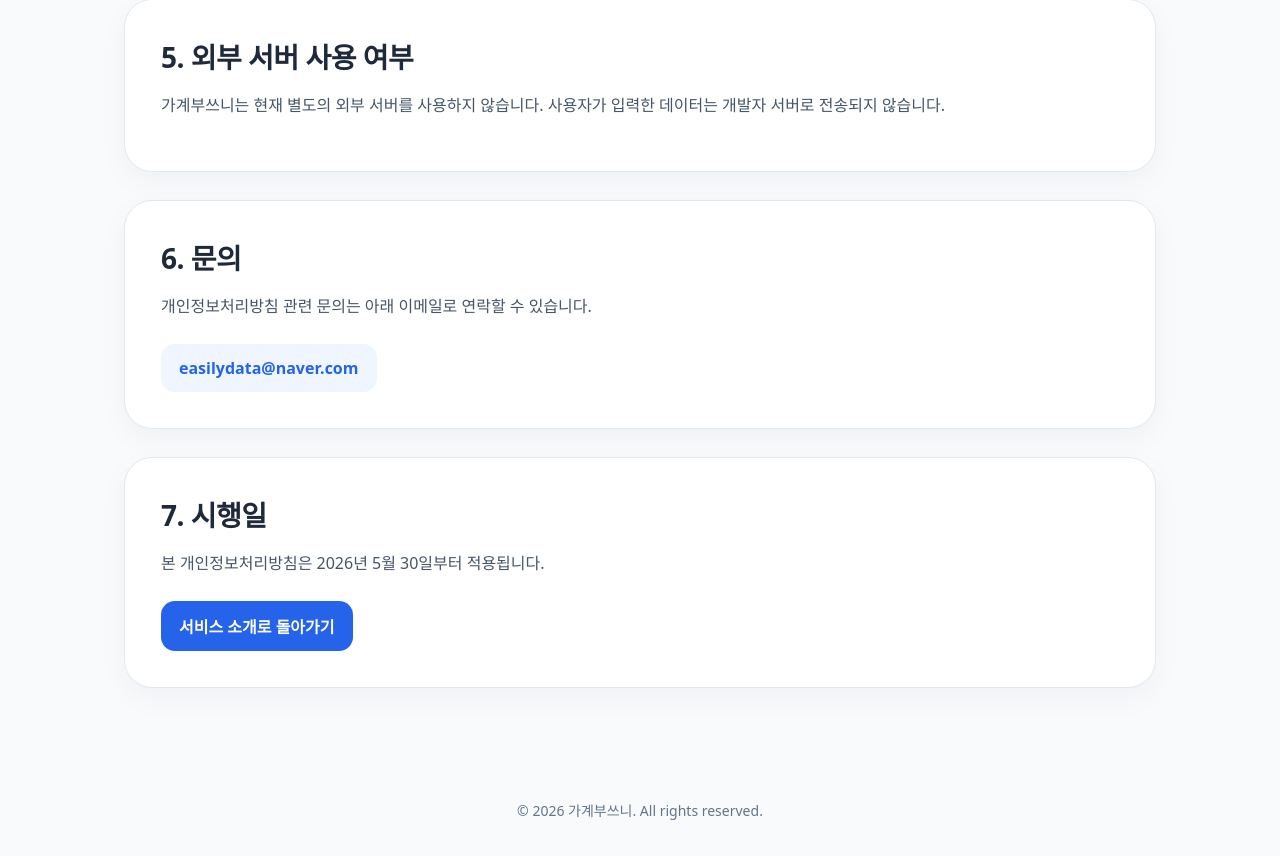
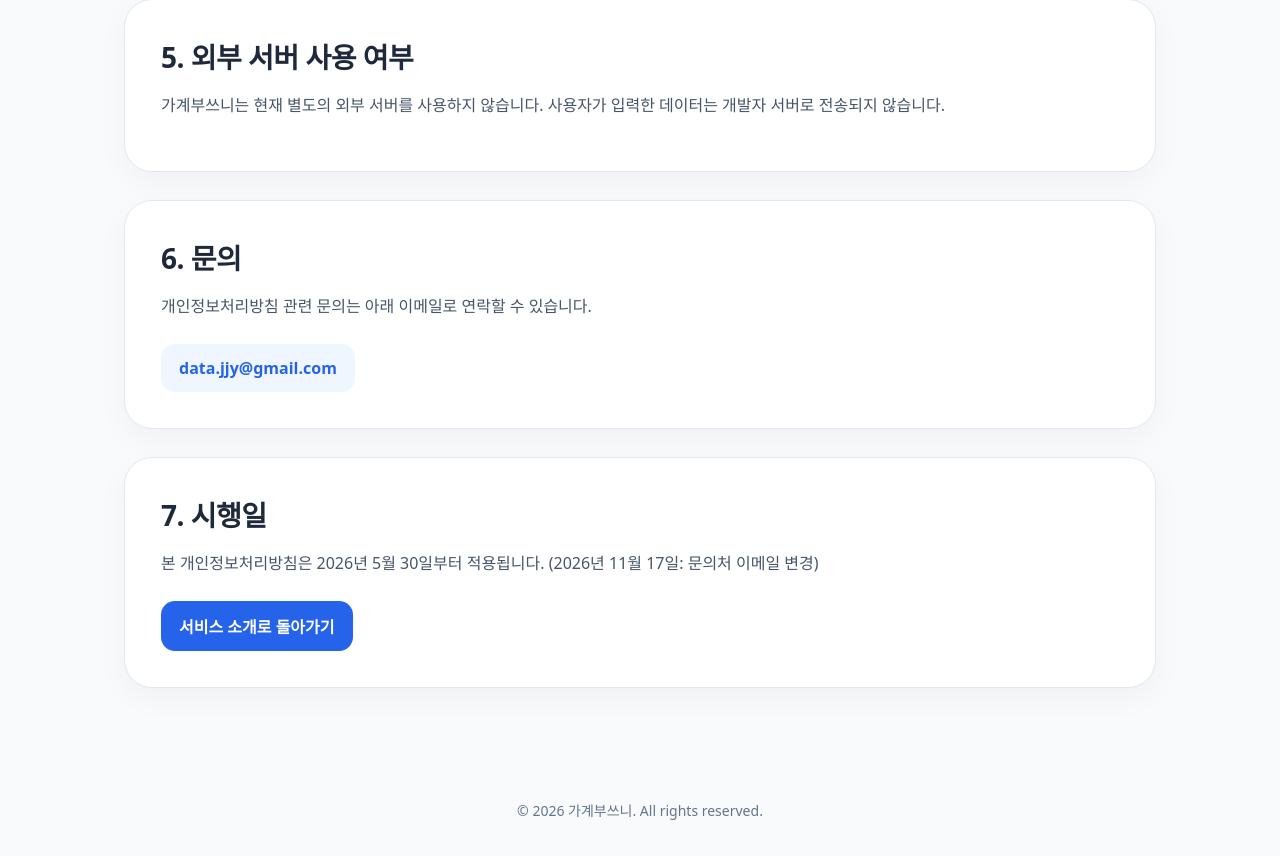
Before and after one commit to Easilydata/gagyebosseuni, a plain HTML site: page privacy.html in a window 1280 px wide. Shown: the part 1242-2098 px from the top of the page. Drawn offline with Linux system fonts and the light colour scheme.

Commit message:
Update contact email to data.jjy@gmail.com and add GitHub Issues link
Co-Authored-By: Claude Sonnet 5.5 <noreply@anthropic.com>

```diff
--- a/privacy.html
+++ b/privacy.html
@@ -17,7 +17,7 @@
     <div class="tabs">
       <a href="index.html">서비스 소개</a>
       <a href="privacy.html">개인정보처리방침</a>
-      <a href="mailto:easilydata@naver.com">문의</a>
+      <a href="mailto:data.jjy@gmail.com">문의</a>
     </div>
   </nav>
 
@@ -73,13 +73,13 @@
         개인정보처리방침 관련 문의는 아래 이메일로 연락할 수 있습니다.
       </p>
       <div class="cta">
-        <a class="btn secondary" href="mailto:easilydata@naver.com">easilydata@naver.com</a>
+        <a class="btn secondary" href="mailto:data.jjy@gmail.com">data.jjy@gmail.com</a>
       </div>
     </section>
 
     <section>
       <h2>7. 시행일</h2>
-      <p>본 개인정보처리방침은 2026년 5월 30일부터 적용됩니다.</p>
+      <p>본 개인정보처리방침은 2026년 5월 30일부터 적용됩니다. (2026년 11월 17일: 문의처 이메일 변경)</p>
       <div class="cta">
         <a class="btn" href="index.html">서비스 소개로 돌아가기</a>
       </div>
```
Also changed, not shown: index.html (+3 -1 lines).
